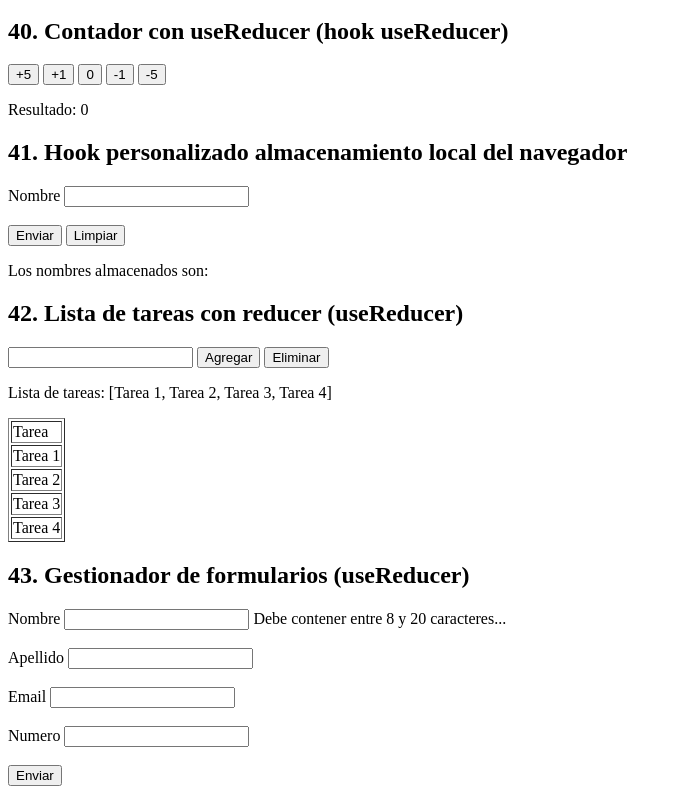
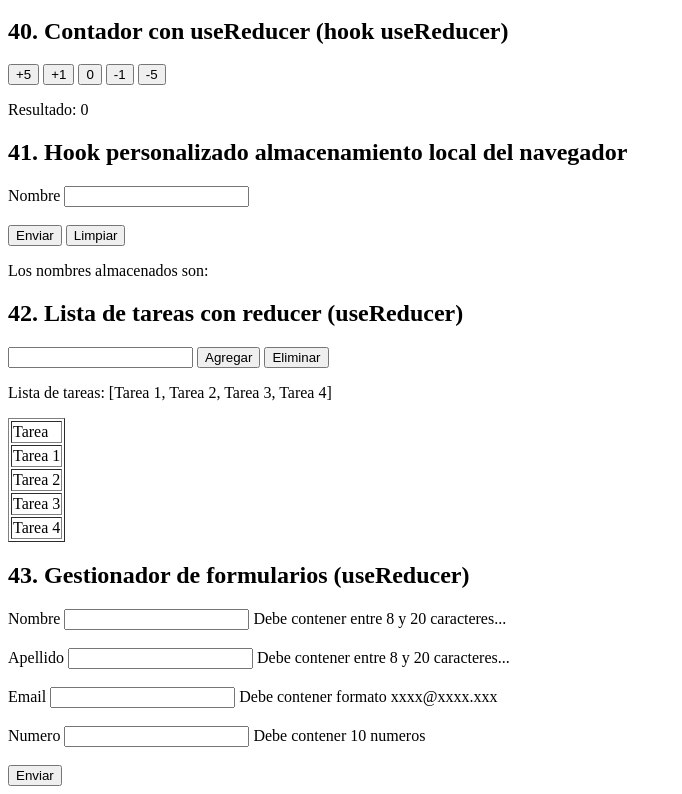
Before and after one commit to matiasmoscone1/practica-ejercicios-logica-programacion-react, a React (Vite) app: page / in a window 1280 px wide. Shown: the part 6897-7691 px from the top of the page, without its empty margins (0-682 px from the left). Built offline with nearby package versions, Linux system fonts and the light colour scheme.

Commit message:
Resolviendo bug del ejercicio 43

```diff
--- a/src/ejercicios/GestionFormularioReducer.jsx
+++ b/src/ejercicios/GestionFormularioReducer.jsx
@@ -74,11 +74,11 @@ const GestionFormularioReducer = () => {
             <label>Nombre </label>
             <input data="nombre" type="text" onChange={(e) => {cambiaValor(e.target.value); validaForm("nombre", state);}}/>{state.flag ? null : <> Debe contener entre 8 y 20 caracteres...</>}<br/><br/>
             <label>Apellido </label>
-            <input data="apellido" type="text" onChange={(e) => {cambiaValor(e.target.value); validaForm("apellido", state);}}/><br/><br/>
+            <input data="apellido" type="text" onChange={(e) => {cambiaValor(e.target.value); validaForm("apellido", state);}}/>{state.flag ? null : <> Debe contener entre 8 y 20 caracteres...</>}<br/><br/>
             <label>Email </label>
-            <input data="email" type="text" onChange={(e) => {cambiaValor(e.target.value); validaForm("email", state);}}/><br/><br/>
+            <input data="email" type="text" onChange={(e) => {cambiaValor(e.target.value); validaForm("email", state);}}/>{state.flag ? null : <> Debe contener formato xxxx@xxxx.xxx</>}<br/><br/>
             <label>Numero </label>
-            <input data="telefono" type="number" onChange={(e) => {cambiaValor(e.target.value); validaForm("telefono", state);}}/><br/><br/>
+            <input data="telefono" type="number" onChange={(e) => {cambiaValor(e.target.value); validaForm("telefono", state);}}/>{state.flag ? null : <> Debe contener 10 numeros</>}<br/><br/>
             <button onClick={(e) => {submitButton(e)}}>Enviar</button>
         </form>
 
```
